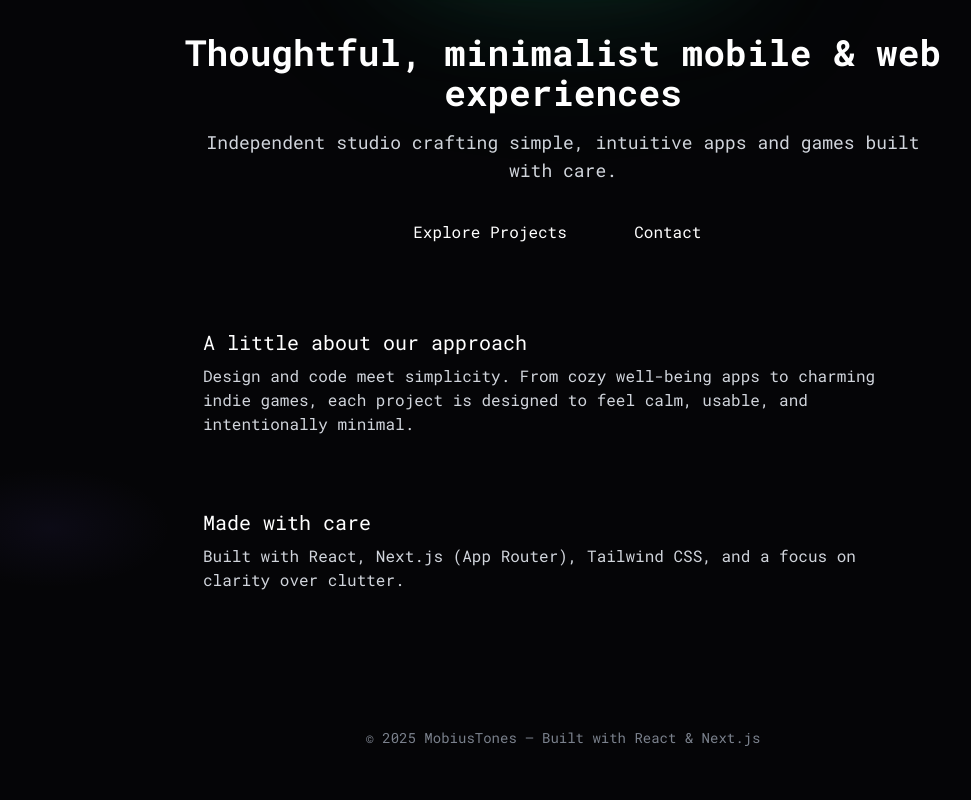
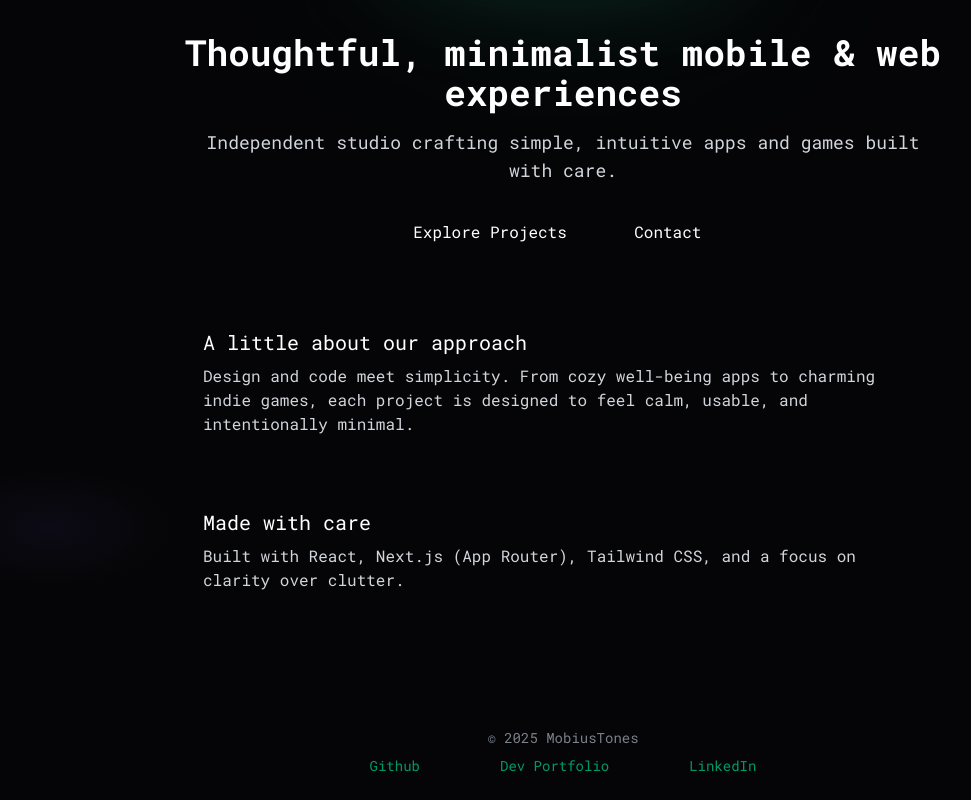
Before and after one commit to KateBark/mobiustones, a Next.js app: page / in a window 1280 px wide. Shown: the part 432-1232 px from the top of the page, without its empty margins (77-1048 px from the left). Before the commit the page ends 1204 px from the top, so only its background shows below. Built offline with nearby package versions, Linux system fonts and the light colour scheme.

Commit message:
updated footer to include github, linkedin, and dev portfolio links

```diff
--- a/app/_components/Footer.js
+++ b/app/_components/Footer.js
@@ -1,11 +1,40 @@
 "use client";
+
+import Link from "next/link";
 
 export default function Footer() {
   return (
     <footer className="w-full mt-12 py-6 text-center text-sm text-gray-400">
       <div className="max-w-5xl mx-auto px-6">
         <div className="opacity-80">
-          © {new Date().getFullYear()} MobiusTones — Built with React & Next.js
+          © {new Date().getFullYear()} MobiusTones
+        </div>
+        <div className="flex justify-center space-x-20 mt-2">
+          <Link
+            href="https://github.com/KateBark/"
+            target="_blank"
+            rel="noopener noreferrer"
+            className="text-emerald-600 hover:underline"
+          >
+            Github
+          </Link>
+          <Link
+            href="https://kate-bark-portfolio.vercel.app/"
+            target="_blank"
+            rel="noopener noreferrer"
+            className="text-emerald-600 hover:underline"
+          >
+            Dev Portfolio
+          </Link>
+
+          <Link
+            href="https://www.linkedin.com/in/kate-bark"
+            target="_blank"
+            rel="noopener noreferrer"
+            className="text-emerald-600 hover:underline"
+          >
+            LinkedIn
+          </Link>
         </div>
       </div>
     </footer>
```
